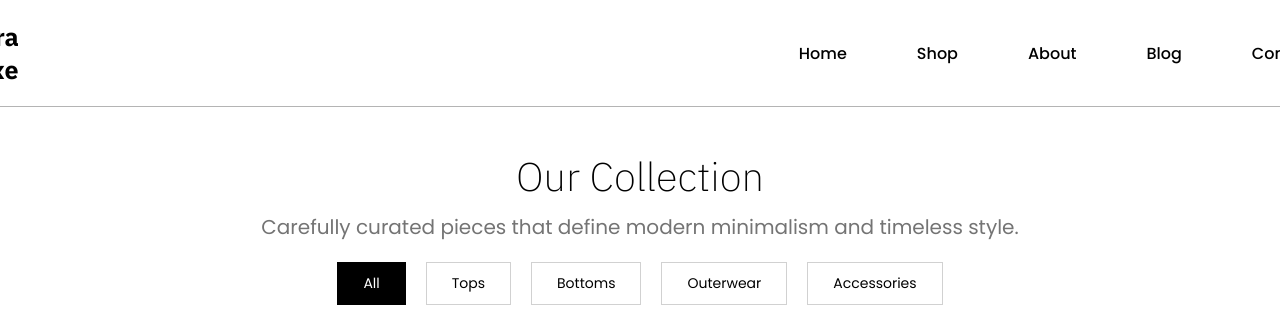
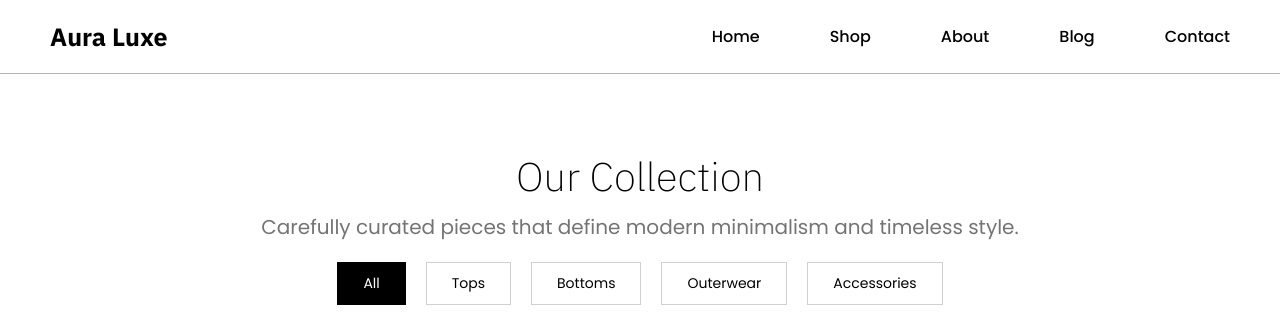
Before and after one commit to Oreva092/auraluxe.com, a plain HTML site: page shop.html in a window 1280 px wide. Shown: the top 323 px of the page. Drawn offline with Linux system fonts and the light colour scheme; a web font is replaced by a local one.

Commit message:
Update shop.css

```diff
--- a/shop.css
+++ b/shop.css
@@ -585,10 +585,10 @@
         max-width: 1700px;
         margin: 0 auto;
         display: flex;
-        justify-content: center;
+        justify-content: space-between;
         align-items: center;
-        gap: 780px;
-        padding: 20px 20px;
+        gap: 7px;
+        padding: 20px 50px;
     }
     .nav h3 a{
         text-decoration: none;
```
